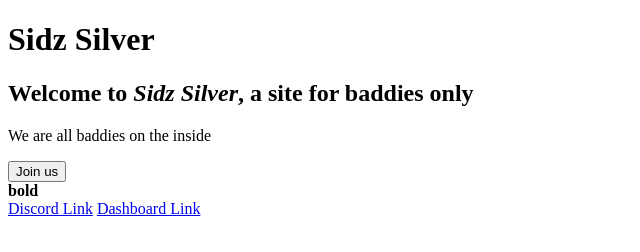
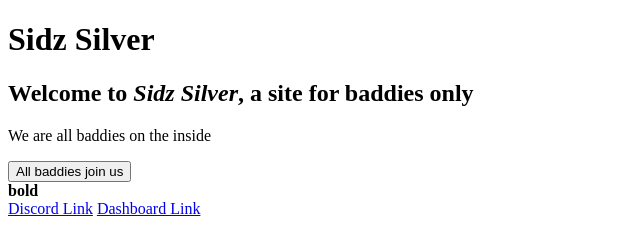
Before and after one commit to hharper0422/SidzSilver, a plain HTML site: page index.html in a window 1280 px wide. Shown: the whole page, without its empty margins (0-640 px from the left). Drawn offline with Linux system fonts and the light colour scheme.

Commit message:
fixing baddies

```diff
--- a/index.html
+++ b/index.html
@@ -10,7 +10,7 @@
     <h1>Sidz Silver</h1>
     <h2>Welcome to <i>Sidz Silver</i>, a site for baddies only</h2>
     <p>We are all baddies on the inside</p>
-    <button>Join us</button>
+    <button>All baddies join us</button>
     <div>
         <b>bold</b>
     </div>
```
